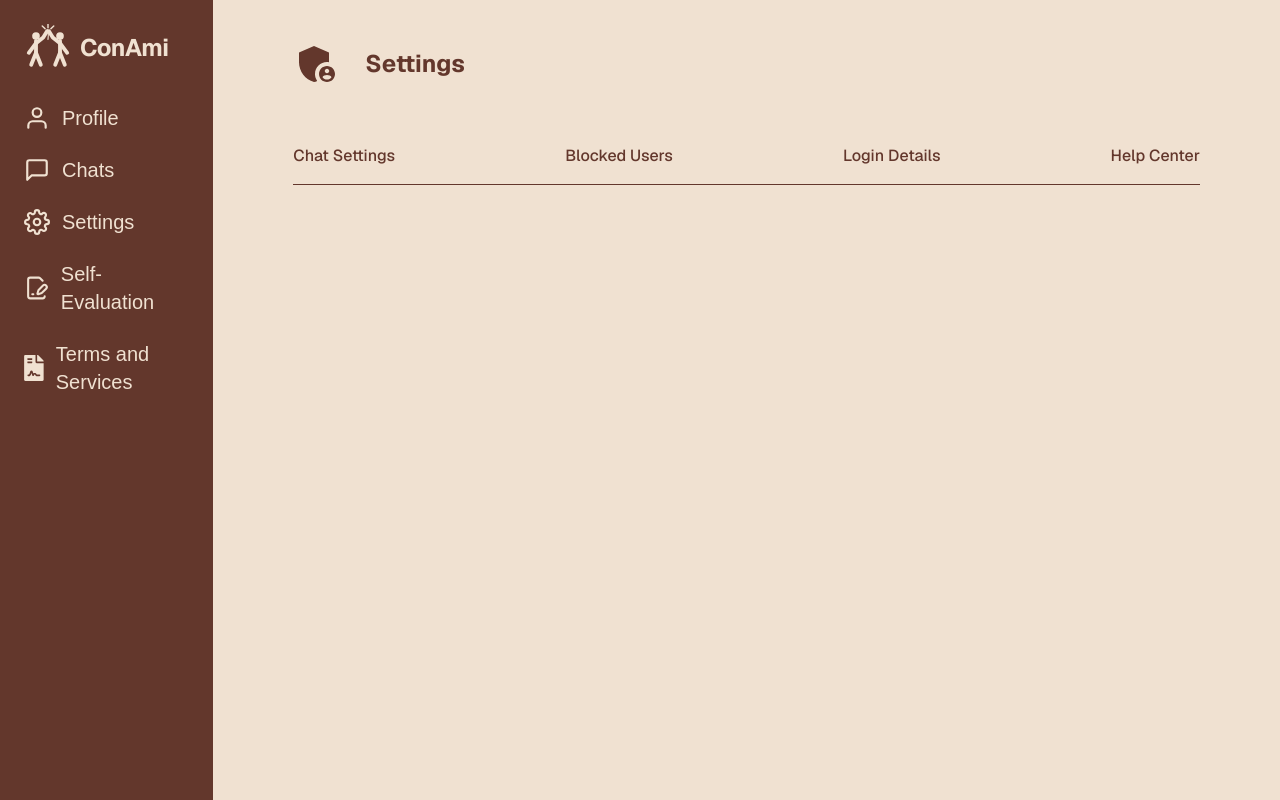
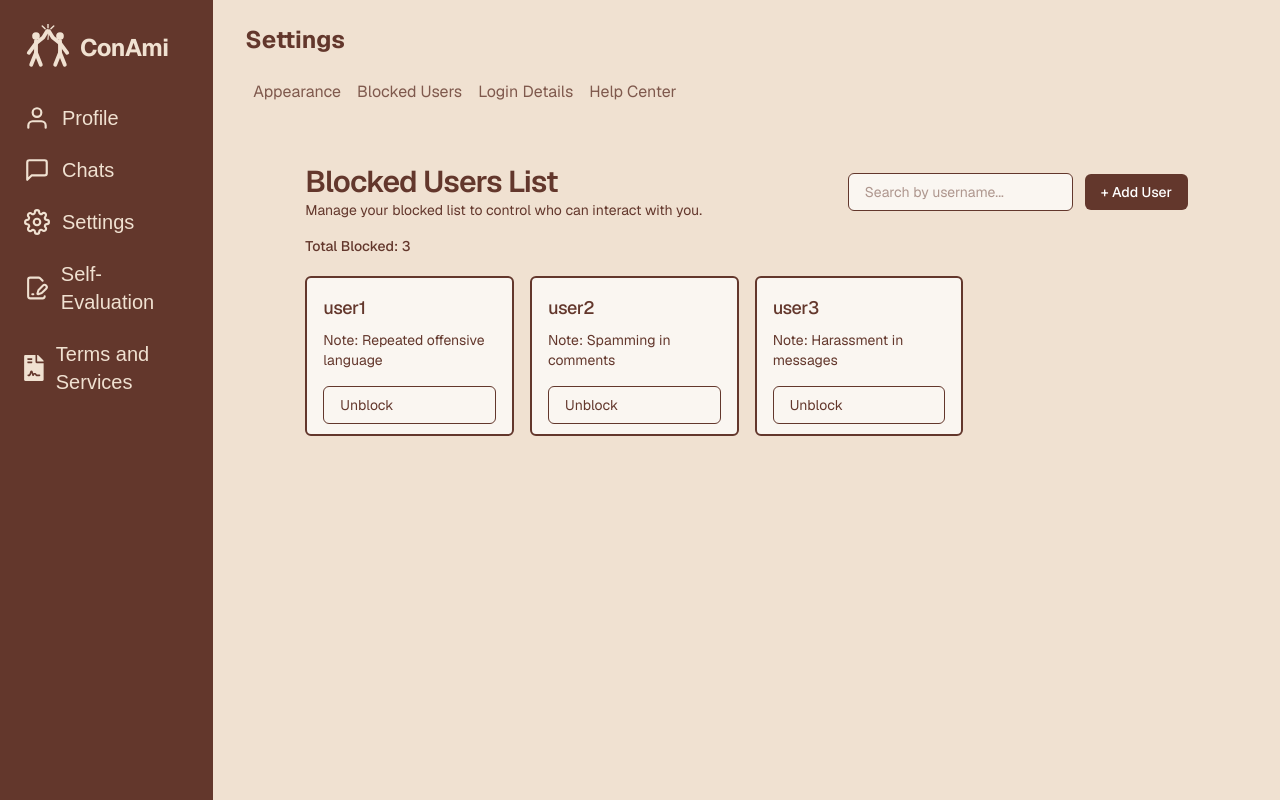
Before and after one commit to Fabiang120/ConAmi, a Next.js app in the folder conami/: page /Settings in a window 1280 px wide. Both pictures are taken after a click on the item "Blocked Users". Built offline with nearby package versions, Linux system fonts and the light colour scheme; no server answers.

Commit message:
Began more work on settings roughly finished login details and block user pages

```diff
--- a/conami/src/app/Settings/page.js
+++ b/conami/src/app/Settings/page.js
@@ -1,37 +1,179 @@
 "use client";
+import Link from "next/link";
 import BottomNav from "../Components/BottomNav.js";
 import Sidebar from "../Components/sidebar.js"
+import { useState } from "react";
+import { LuUser, LuKeyRound, LuShieldCheck, LuMail } from "react-icons/lu";
 
-import { MdAdminPanelSettings } from "react-icons/md";
-
-export default function Settings(){
-    return(
-        <div className ="grid grid-cols-12 min-h-screen">
+export default function Settings() {
+    const [activeSection, setActiveSection] = useState("Appearance");
+    return (
+        <div className="grid grid-cols-12 min-h-screen">
             <div className="hidden md:block md:col-span-3 lg:col-span-2">
                 <Sidebar />
             </div>
-            <div className="col-span-12 md:col-span-9 lg:col-span-10 bg-[#f0e1d1] font-sans px-20">
+            <div className="col-span-12 md:col-span-9 lg:col-span-10 bg-[#f0e1d1] font-sans px-8">
                 <div className="flex items-center py-6">
-                    <MdAdminPanelSettings size={48} className="text-[#63372c]" />
-                    <h1 className="text-2xl font-bold p-6">Settings</h1>
+                    <h1 className="text-2xl font-bold">Settings</h1>
                 </div>
-                <ul className="flex justify-between text-[#63372c] font-medium">
-                    <li className="py-4 cursor-pointer hover:text-black">
-                        Chat Settings
+                <ul className="ml-2 flex space-x-4 text-[#63372c]/80 text-base">
+                    <li className="cursor-pointer hover:text-[#63372c]">
+                        <button
+                            onClick={() => setActiveSection("appearance")}>
+                            Appearance
+                        </button>
                     </li>
-                    <li className="py-4 cursor-pointer hover:text-black">
-                        Blocked Users
+                    <li className="cursor-pointer hover:text-[#63372c]">
+                        <button
+                            onClick={() => setActiveSection("blocked")}>
+                            Blocked Users
+                        </button>
                     </li>
-                    <li className="py-4 cursor-pointer hover:text-black">
-                        Login Details
+                    <li className="cursor-pointer hover:text-[#63372c]">
+                        <button
+                            onClick={() => setActiveSection("login")}>
+                            Login Details
+                        </button>
                     </li>
-                    <li className="py-4 cursor-pointer hover:text-black">
-                        Help Center
+                    <li className="cursor-pointer hover:text-[#63372c]">
+                        <button
+                            onClick={() => setActiveSection("help")}>
+                            Help Center
+                        </button>
                     </li>
                 </ul>
-                <div className="h-px bg-[#63372c]" />
+                <main className="p-15">
+                    {activeSection === "appearance" && <AppearanceSection />}
+                    {activeSection === "blocked" && <BlockedUsersSection />}
+                    {activeSection === "login" && <LoginDetailsSection />}
+                    {activeSection === "help" && <HelpCenterSection />}
+                </main>
             </div>
-            <BottomNav/>
+            <BottomNav />
         </div>
     )
 }
+
+function AppearanceSection() {
+    return <h2>Appearance</h2>
+}
+function BlockedUsersSection() {
+    const [blockedUsers, setBlockedUsers] = useState([
+        { id: 1, username: "user1", note: "Repeated offensive language" },
+        { id: 2, username: "user2", note: "Spamming in comments" },
+        { id: 3, username: "user3", note: "Harassment in messages" },
+    ]);
+    return (
+        <div>
+            <div className="flex justify-between items-center">
+                {/* This part will be on the top left of the main part */}
+                <div>
+                    <h2 className="text-3xl font-semibold tracking-tight">Blocked Users List</h2>
+                    <p className="text-sm font-normal leading-5">Manage your blocked list to control who can interact with you.</p>
+                </div>
+                <div className="flex items-center gap-3">
+                    <input
+                        type="text"
+                        placeholder="Search by username..."
+                        className="flex-1 rounded-md px-4 py-2 bg-white/70 border border-[#63372c] text-sm font-normal"
+                    />
+                    <button className="px-4 py-2 bg-[#63372c] text-white rounded-md text-sm font-medium">+ Add User</button>
+                </div>
+            </div>
+            <p className="text-sm font-medium mt-4">Total Blocked: {blockedUsers.length} </p>
+            {/* This part will be on the top right of the main part = search bar */}
+            {/* This part will be below the top part and will be a list of blocked users */}
+            <div className="grid grid-cols-4 gap-4 mt-5">
+                {blockedUsers.map((user) => (
+                    <div
+                        key={user.id}
+                        className="h-40 bg-white/70 border-[#63372c] border-2 rounded-md p-4 flex flex-col justify-between"
+                    >
+                        <div>
+                            <h3 className="text-lg font-medium tracking-tight">{user.username}</h3>
+                        </div>
+                        <p className="text-sm font-normal leading-5 mt-2">
+                            Note: {user.note}
+                        </p>
+                        <button className="w-full flex items-center justify-start border border-[#63372c] rounded-md px-4 py-2 text-sm font-normal mt-4">
+                            Unblock
+                        </button>
+                    </div>
+                ))}
+            </div>
+        </div>
+    );
+}
+
+function LoginDetailsSection() {
+    const [username, setUsername] = useState("");
+    const [password, setPassword] = useState("");
+    const [email, setEmail] = useState("");
+    const [TimeSetUsername, setTimeSetUsername] = useState(null);
+    const [TimeSetPassword, setTimeSetPassword] = useState(null);
+    const [TimeSetEmail, setTimeSetEmail] = useState(null);
+    const [twofa, settwofa] = useState(false);
+
+    return (
+        <div>
+            <div className="flex flex-col justify-center items-start">
+                {/* This part will be on the top left of the main part */}
+                <div>
+                    <h2 className="text-[2rem] font-semibold leading-tight tracking-tight">Login Details Management</h2>
+                    <p className="text-[1rem] font-normal leading-6">Update and manage your primary account security settings</p>
+                </div>
+                <div className="grid grid-cols-1 gap-2 w-full">
+                    <div className="flex justify-between items-center border-2 border-[#63372c] bg-white/70 rounded-md px-4 py-3 mt-5 min-h-25">
+                        <div className="flex justify-start items-center gap-4">
+                            <LuUser className="text-[#63372c]" size={50} />
+                            <div>
+                                <h3 className="text-[1.5rem] font-medium leading-tight tracking-tight">Username</h3>
+                                <p className="text-[1rem] font-normal leading-6">Info: {TimeSetUsername}</p>
+                            </div>
+                        </div>
+                        <button className="w-40 h-9 px-4 py-2.5 bg-[#63372c] text-white rounded-md text-sm font-medium leading-none">Change Username</button>
+                    </div>
+
+                    <div className="flex justify-between items-center border-2 border-[#63372c] bg-white/70  rounded-md px-4 py-3 mt-5 min-h-25">
+                        <div className="flex justify-start items-center gap-4">
+                            <LuKeyRound className="text-[#63372c]" size={50} />
+                            <div>
+                                <h3 className="text-[1.5rem] font-medium leading-tight tracking-tight">Password</h3>
+                                <p className="text-[1rem] font-normal leading-6">Info: {TimeSetPassword}</p>
+                            </div>
+                        </div>
+                        <button className="w-40 h-9 px-4 py-2.5 bg-[#63372c] text-white rounded-md text-sm font-medium leading-none">Update Password</button>
+                    </div>
+
+                    <div className="flex justify-between items-center border-2 border-[#63372c] bg-white/70  rounded-md px-4 py-3 mt-5 min-h-25">
+                        <div className="flex justify-start items-center gap-4">
+                            <LuMail className="text-[#63372c]" size={50} />
+                            <div>
+                                <h3 className="text-[1.5rem] font-medium leading-tight tracking-tight">Email</h3>
+                                <p className="text-[1rem] font-normal leading-6">Info: {TimeSetEmail}</p>
+                            </div>
+                        </div>
+                        <button className="w-40 h-9 px-4 py-2.5 bg-[#63372c] text-white rounded-md text-sm font-medium leading-none">Change Email</button>
+                    </div>
+
+                    <div className="flex justify-between items-center border-2 border-[#63372c] bg-white/70  rounded-md px-4 py-3 mt-5 min-h-25">
+                        <div className="flex justify-start items-center gap-4">
+                            <LuShieldCheck className="text-[#63372c]" size={50} />
+                            <div>
+                                <h3 className="text-[1.5rem] font-medium leading-tight tracking-tight">Two-Factor Authentication (2FA)</h3>
+                                <p className="text-[1rem] font-normal leading-6">Info: {twofa ? "Enabled" : "Disabled"}</p>
+                            </div>
+                        </div>
+                        <button className="w-40 h-9 px-4 py-2.5 bg-[#63372c] text-white rounded-md text-sm font-medium leading-none">
+                            Manage 2FA
+                        </button>
+                    </div>
+                </div>
+            </div>
+        </div>
+    );
+}
+
+function HelpCenterSection() {
+    return <h2>Help Center</h2>
+}
```
